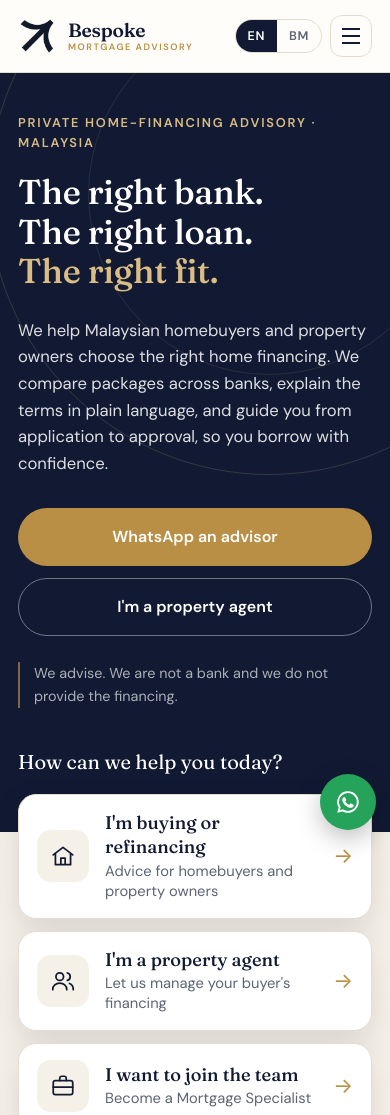
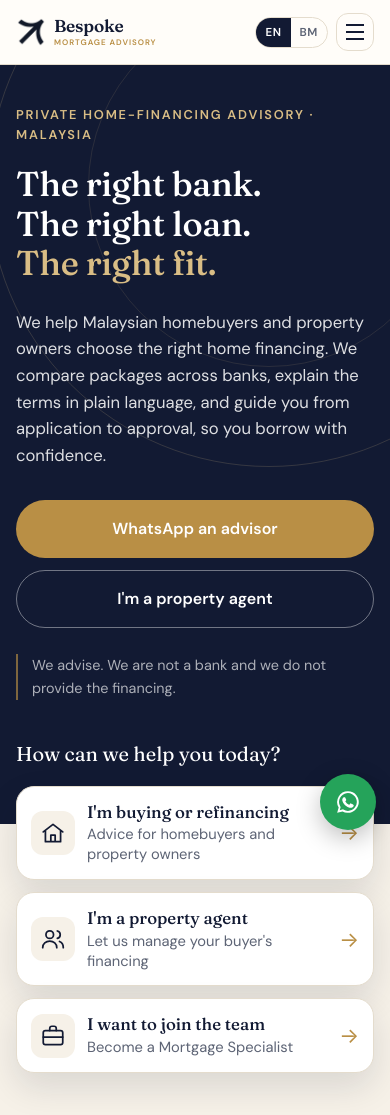
Before and after one commit to solehinBS/bespoke-website, a plain HTML site: page index.html in a window 390 px wide. Shown: the top 1115 px of the page. Drawn offline with Linux system fonts and the light colour scheme.

Commit message:
Fix header overflowing on narrow or zoomed phone screens
Co-Authored-By: Claude Fable 5.2 <noreply@anthropic.com>

```diff
--- a/styles.css
+++ b/styles.css
@@ -217,3 +217,24 @@ details p { padding: 0 40px 24px 0; color: var(--muted); }
   html { scroll-behavior: auto; }
   * { transition: none !important; }
 }
+
+/* Small phones and zoomed-in phones: keep the header inside the screen */
+html { overflow-x: hidden; }
+body { overflow-x: clip; }
+.brand { min-width: 0; }
+.header-actions { flex-shrink: 0; }
+@media (max-width: 400px) {
+  .wrap { padding: 0 16px; }
+  .header-row { gap: 8px; height: 64px; }
+  .nav { top: 64px; }
+  .brand { gap: 8px; }
+  .brand img { width: 30px; height: 30px; }
+  .brand-text strong { font-size: 1.08rem; }
+  .brand-text em { font-size: .5rem; letter-spacing: .12em; }
+  .lang button { padding: 7px 9px; font-size: .72rem; }
+  .menu-btn { width: 38px; height: 38px; }
+  .choice { gap: 12px; padding: 14px; }
+  .choice-text strong { font-size: 1.05rem; }
+  .ico { width: 44px; height: 44px; border-radius: 12px; }
+  .card { grid-template-columns: 44px 1fr; column-gap: 12px; }
+}
```
